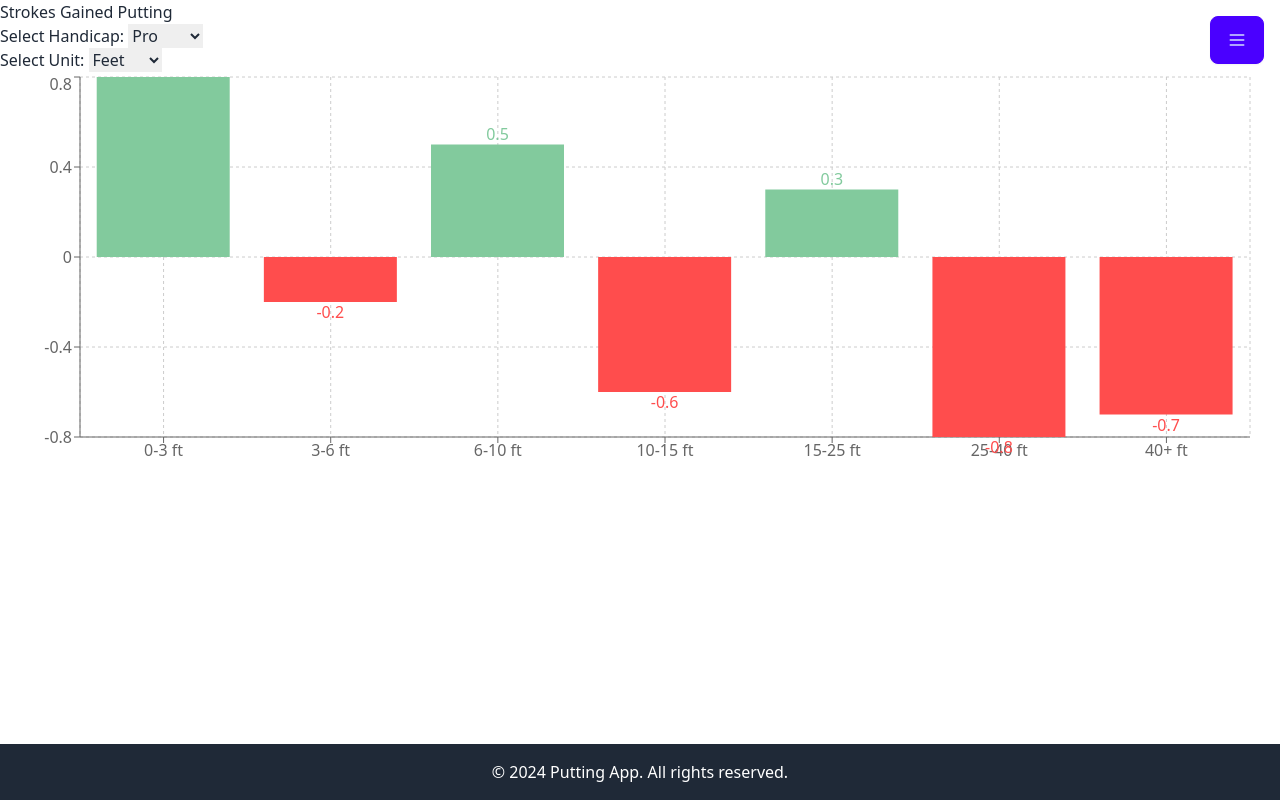
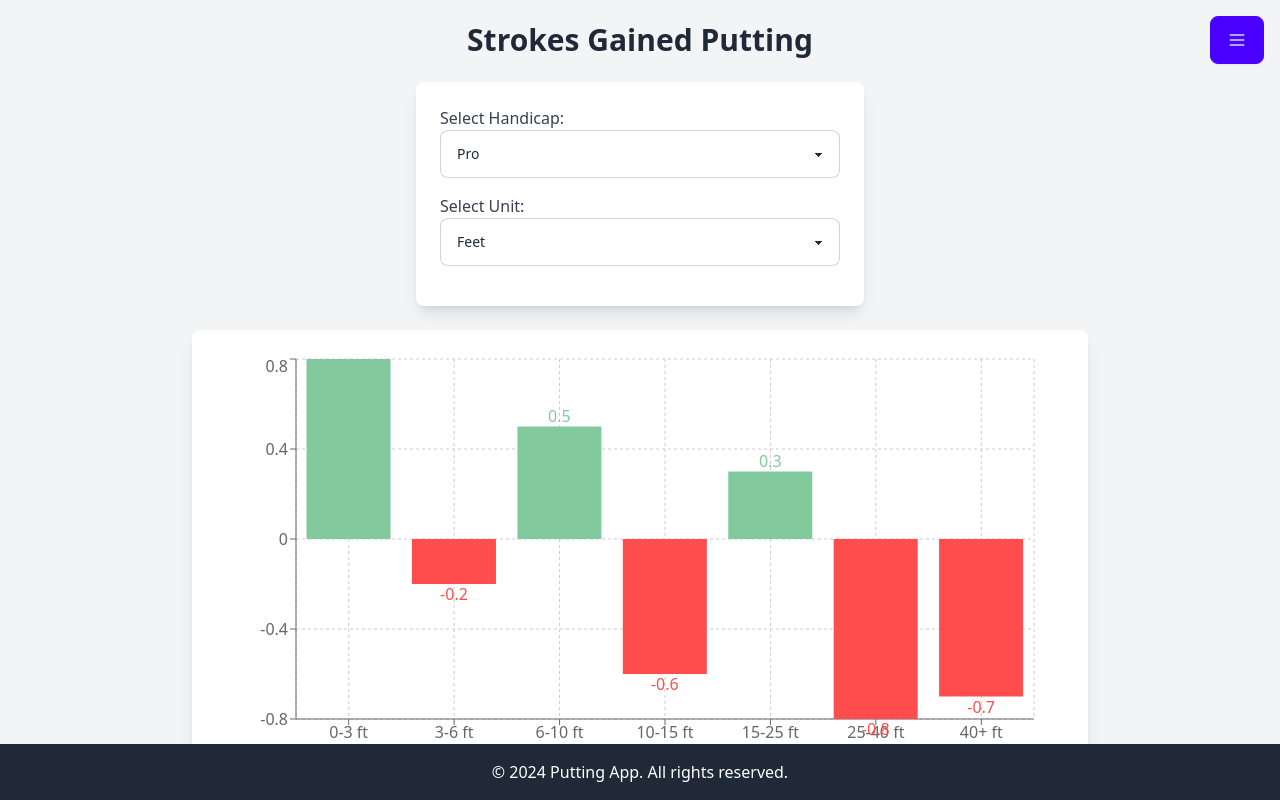
Before and after one commit to digitribesthlm/p-app, a Next.js app: page /strokes-gained in a window 1280 px wide. Built offline with nearby package versions, Linux system fonts and the light colour scheme.

Commit message:
Update strokes-gained.js

```diff
--- a/pages/strokes-gained.js
+++ b/pages/strokes-gained.js
@@ -92,24 +92,38 @@ const StrokesGainedPage = () => {
   }, [selectedUnit]);
 
   return (
-    <div>
-      <h1>Strokes Gained Putting</h1>
-      <div>
-        <label htmlFor="hcp-select">Select Handicap: </label>
-        <select id="hcp-select" value={selectedHCP} onChange={handleHCPChange}>
+    <div className="min-h-screen bg-gray-100 flex flex-col items-center justify-center p-4">
+      <h1 className="text-3xl font-bold mb-6">Strokes Gained Putting</h1>
+      <div className="bg-white p-6 rounded-lg shadow-lg w-full max-w-md mb-6">
+        <div className="mb-4">
+          <label htmlFor="hcp-select" className="block text-gray-700">Select Handicap:</label>
+          <select
+            id="hcp-select"
+            className="select select-bordered w-full"
+            value={selectedHCP}
+            onChange={handleHCPChange}
+          >
             <option value="Pro">Pro</option>
             <option value="10 HCP">10 HCP</option>
             {/* Add more options as needed */}
           </select>
         </div>
-      <div>
-        <label htmlFor="unit-select">Select Unit: </label>
-        <select id="unit-select" value={selectedUnit} onChange={handleUnitChange}>
+        <div className="mb-4">
+          <label htmlFor="unit-select" className="block text-gray-700">Select Unit:</label>
+          <select
+            id="unit-select"
+            className="select select-bordered w-full"
+            value={selectedUnit}
+            onChange={handleUnitChange}
+          >
             <option value="ft">Feet</option>
             <option value="m">Meters</option>
           </select>
         </div>
+      </div>
+      <div className="bg-white p-6 rounded-lg shadow-lg w-full max-w-4xl">
         <StrokesGainedChart data={data} />
+      </div>
     </div>
   );
 }
```
Lines whose indentation alone changed are shown as unchanged.
